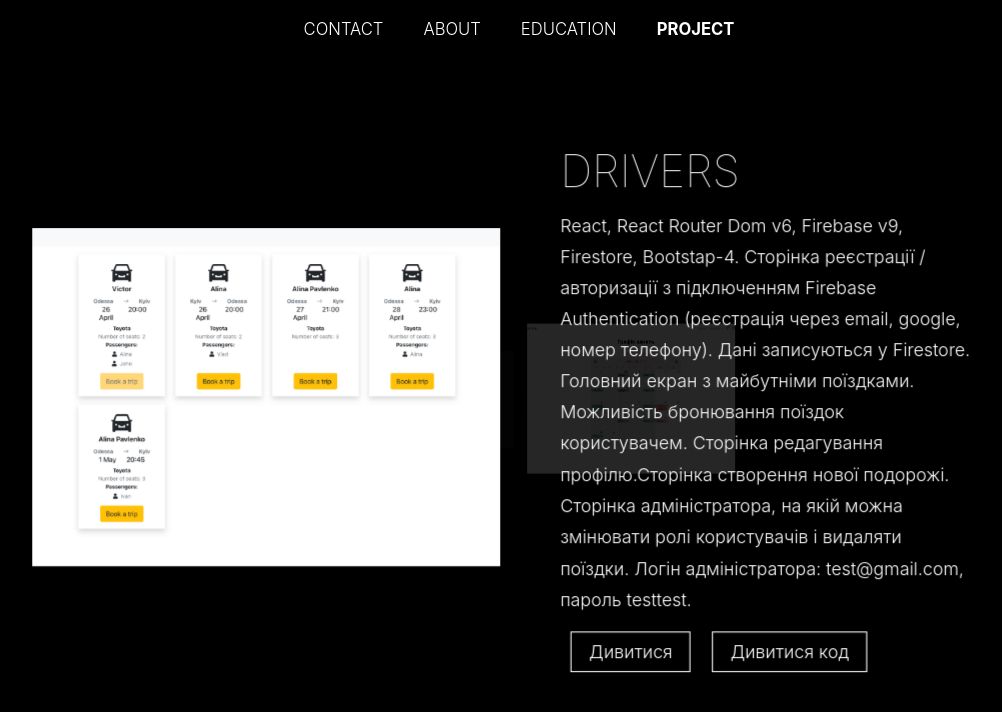
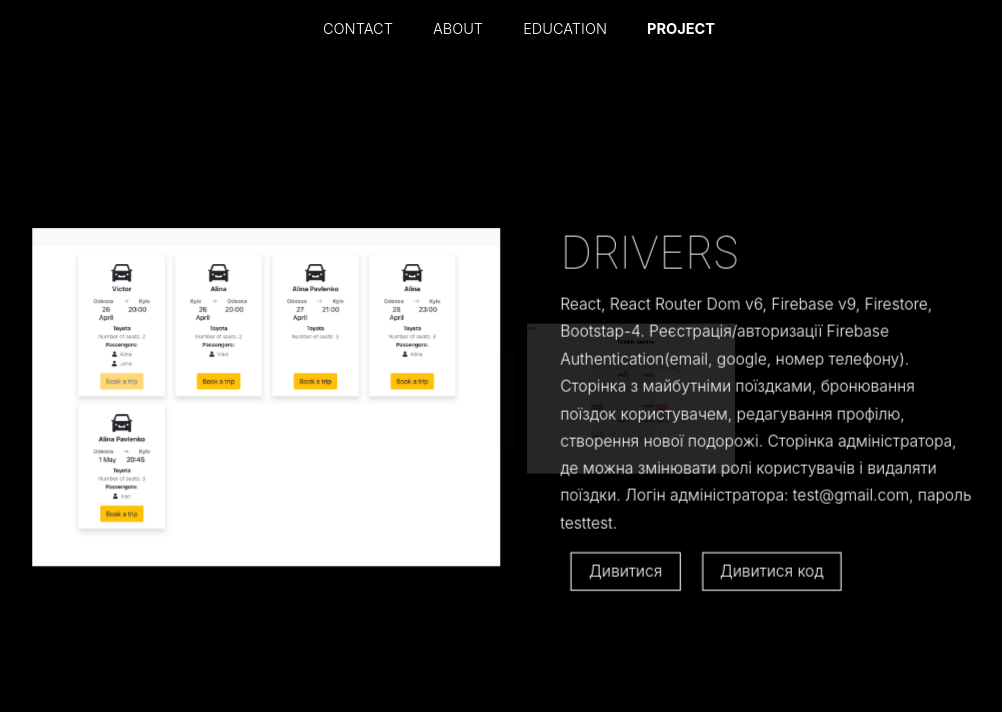
Before and after one commit to Alilenko/Portfolio, a React (Create React App) app: page /Portfolio/project in a window 1280 px wide. Shown: the top 712 px of the page, without its empty margins (121-1123 px from the left). Built offline with nearby package versions, Linux system fonts and the light colour scheme; grey boxes are pictures that could not be loaded.

Commit message:
added new link

```diff
--- a/src/components/AnimationProject/AnimationProject.css
+++ b/src/components/AnimationProject/AnimationProject.css
@@ -13,7 +13,7 @@
 }
 body {
   color: #fff;
-  font-size: calc(var(--index) * 0.8);
+  font-size: calc(var(--index) * 0.7);
   line-height: 1.75;
   font-weight: 300;
 }
--- a/src/components/AnimationProject/AnimationProject.js
+++ b/src/components/AnimationProject/AnimationProject.js
@@ -24,7 +24,7 @@ const AnimationProject = () => {
     {
       paragraph: {
         h3: "Drivers",
-        text: "React, React Router Dom v6, Firebase v9, Firestore, Bootstap-4. Сторінка реєстрації / авторизації з підключенням Firebase Authentication (реєстрація через email, google, номер телефону). Дані записуються у Firestore. Головний екран з майбутніми поїздками. Можливість бронювання поїздок користувачем. Сторінка редагування профілю.Сторінка створення нової подорожі. Сторінка адміністратора, на якій можна змінювати ролі користувачів і видаляти поїздки. Логін адміністратора: test@gmail.com, пароль testtest.",
+        text: "React, React Router Dom v6, Firebase v9, Firestore, Bootstap-4. Реєстрація/авторизації Firebase Authentication(email, google, номер телефону). Сторінка з майбутніми поїздками, бронювання поїздок користувачем, редагування профілю, створення нової подорожі. Сторінка адміністратора, де можна змінювати ролі користувачів і видаляти поїздки. Логін адміністратора: test@gmail.com, пароль testtest.",
       },
       textPos: "right",
       linkShow: "https://alilenko.github.io/drivers/",
@@ -71,7 +71,7 @@ const AnimationProject = () => {
         text: "React+Redux Toolkit, TypeScript. Данні: openweathermap.org. Реалізовано отримання поточних даних погоди та даних прогнозованих на 7 днів",
       },
       textPos: "right",
-      linkShow: "https://alilenko-weather.herokuapp.com/Weather",
+      linkShow: "https://alilenko.github.io/Weather/",
       linkCode: "https://github.com/Alilenko/Weather",
     },
     { img: weather, position: "left", bgFrame: true },
--- a/src/components/Main/Main.js
+++ b/src/components/Main/Main.js
@@ -74,7 +74,7 @@ export const Main = () => {
             <a
               target="_blank"
               rel="noreferrer"
-              href="https://drive.google.com/file/d/1OmWVm_Of5o0b-WmFBKVF-dmsOpPIKyrs/view?usp=sharing"
+              href="https://drive.google.com/file/d/1XRROjuKVRuzTv-4LAVuUI2aPfmVGCd4y/view?usp=share_link"
               className="link"
             >
               Резюме
--- a/src/components/Project/Project.js
+++ b/src/components/Project/Project.js
@@ -76,7 +76,7 @@ const project = [
     title: "Погода",
     descr:
       "React+Redux Toolkit, TypeScript. Данні: openweathermap.org. Реалізовано отримання поточних даних погоди та даних прогнозованих на 7 днів",
-    linkShow: "https://alilenko-weather.herokuapp.com/Weather",
+    linkShow: "https://alilenko.github.io/Weather/",
     linkCode: "https://github.com/Alilenko/Weather",
     img: weather,
   },
```
